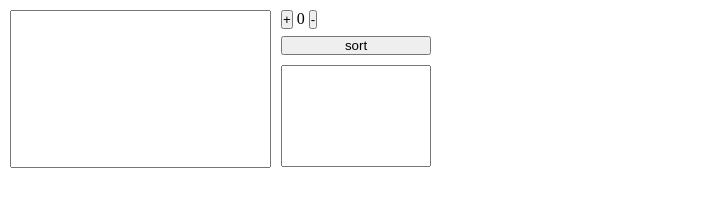
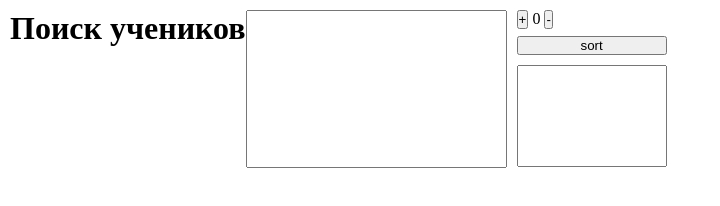
Before and after one commit to yulievna/First, a plain HTML site: page index.html in a window 1280 px wide. Shown: the whole page, without its empty margins (0-720 px from the left). Drawn offline with Linux system fonts and the light colour scheme.

Commit message:
two commit

```diff
--- a/index.html
+++ b/index.html
@@ -7,6 +7,7 @@
     <title>Document</title>
   </head>
   <body>
+    <h1>Поиск учеников</h1>
     <div class="vvod">
       <textarea
         name=""
```
